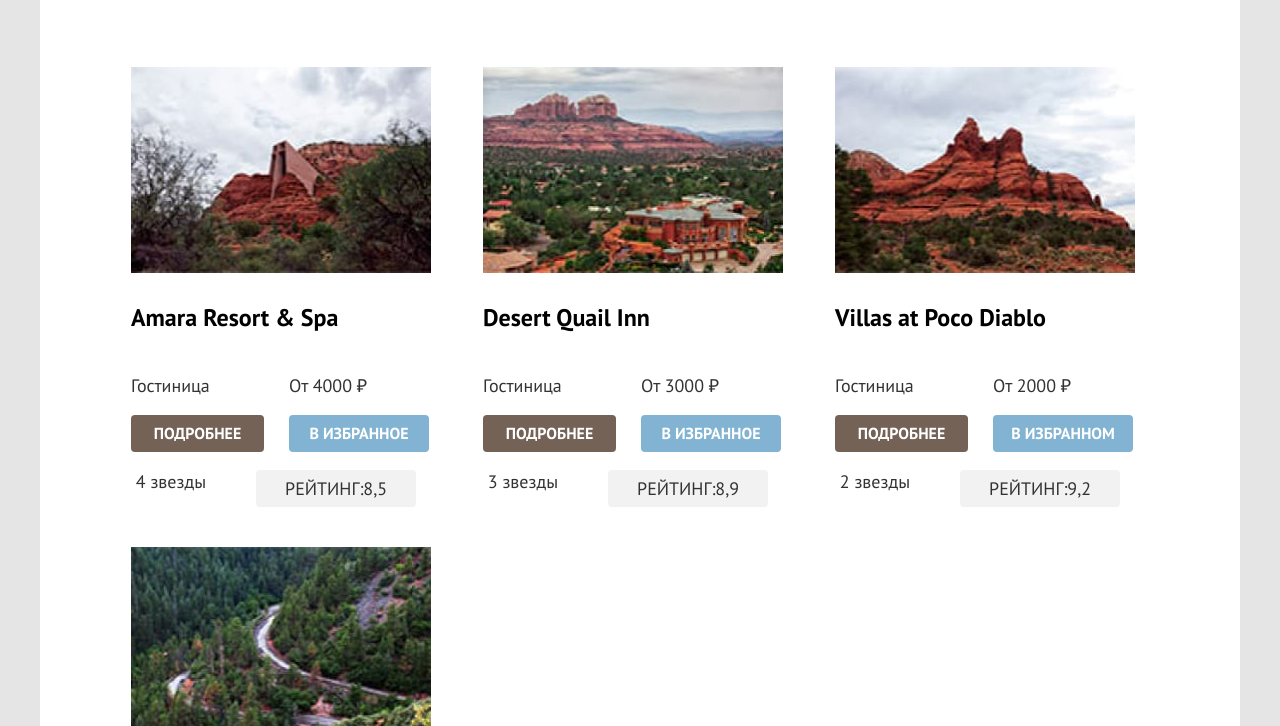
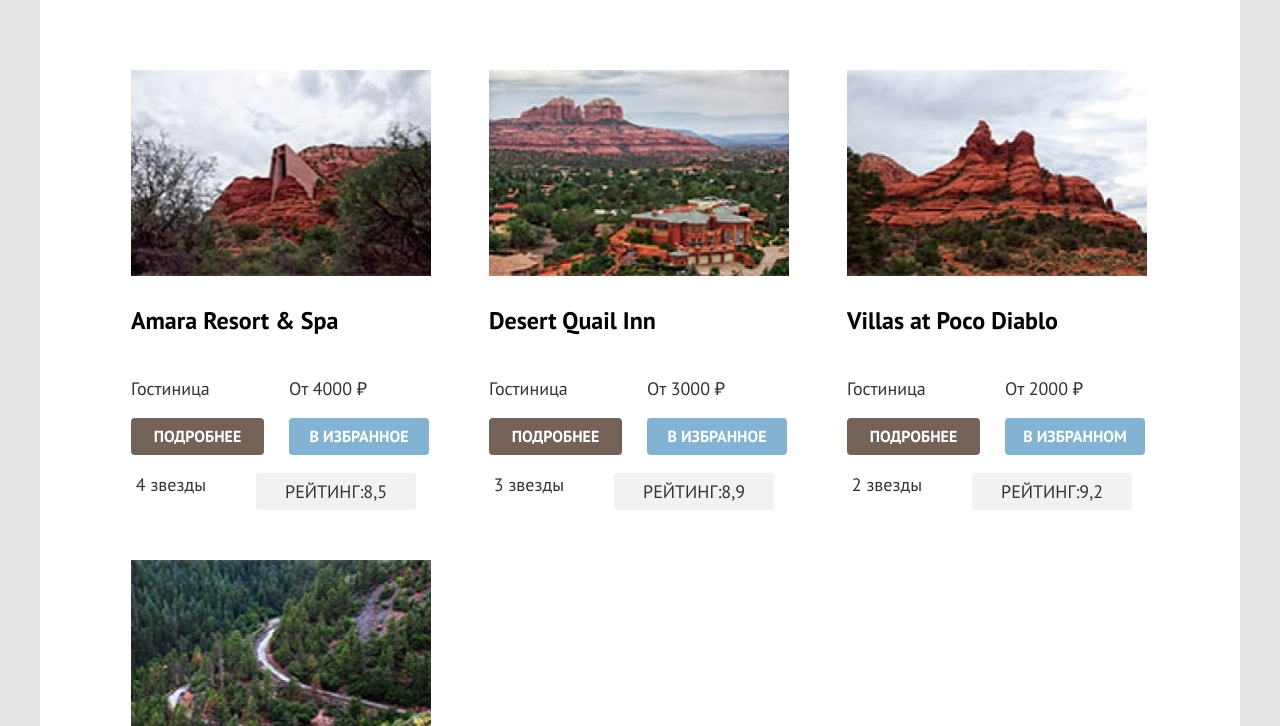
Before and after one commit to htmlacademy-htmlcss/1999175-sedona-33, a plain HTML site: page catalog.html in a window 1280 px wide. Shown: the part 594-1320 px from the top of the page. Drawn offline with Linux system fonts and the light colour scheme; files whose address does not match are found by name.

Commit message:
добавляет сетку каталога на гридах

```diff
--- a/catalog.html
+++ b/catalog.html
@@ -59,7 +59,7 @@
                             <img class="home-image" src="">
                         </a>
                     </li>
-                    <li class="catalog-header-nav-list">
+                    <li class="catalog-header-nav-item">
                         <a class="catalog-header-nav-link">
                             Гостиницы
                         </a>
--- a/styles/styles.css
+++ b/styles/styles.css
@@ -361,14 +361,14 @@
     align-self: center;
   }
   .hotel-card-list {
-    display:flex;
-    justify-content: flex-start;
-    flex-wrap: wrap;
-    margin:50px 71px;
-    width: 1056px;
+    display:grid;
+    grid-template-columns: 340px 340px 340px;
+    column-gap: 18px;
+    row-gap:10px;
+    margin:53px 71px;
+    margin-bottom: 64px;
   }
   .hotel-card {
-    flex:1;
     display: flex;
     flex-direction: column;
     justify-content: space-between;
```
